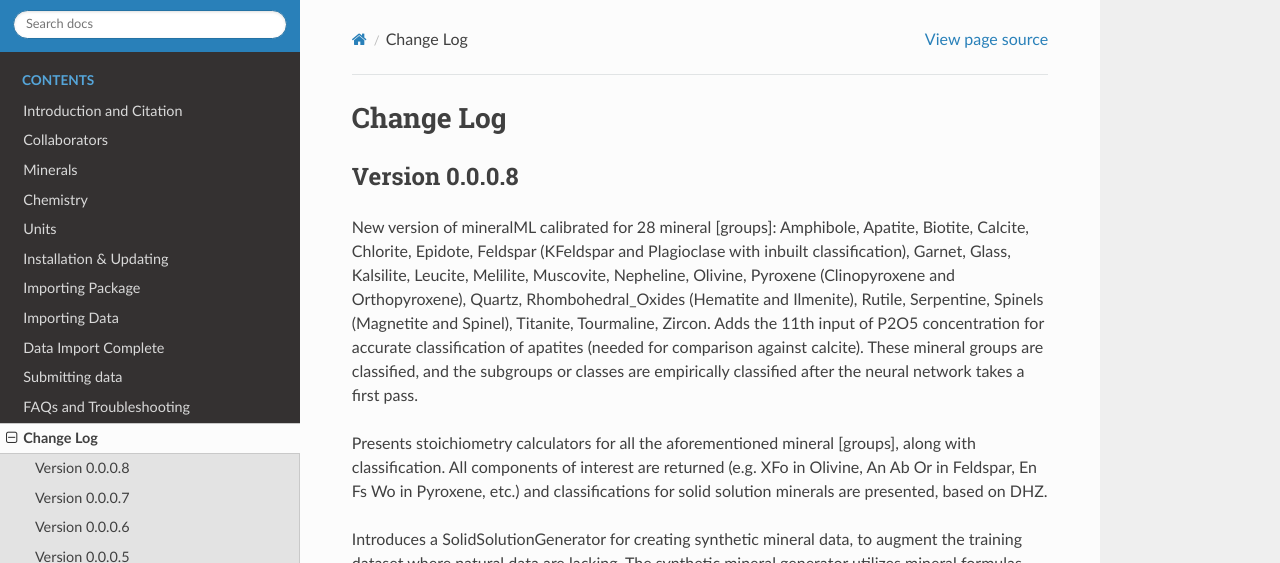
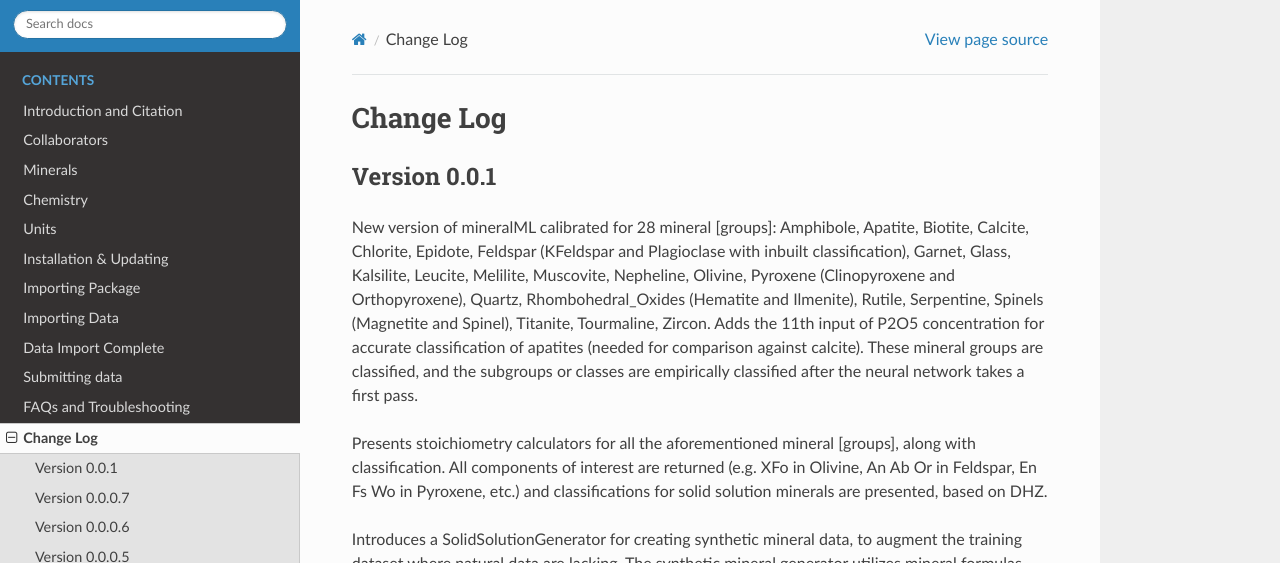
Before and after one commit to sarahshi/mineralML, a Sphinx documentation site: the page built from docs/Changelog.rst, in a window 1280 px wide and 900 px high. Shown: the top 563 px of the window. Built offline with Sphinx 7.4.7 and the Read the Docs theme 3.1.0, drawn with Linux system fonts in a browser that asks for light colours; pages that are not in the unit, such as notebooks, are missing from menus.

Commit message:
Update Changelog for correct versioning

```diff
--- a/docs/Changelog.rst
+++ b/docs/Changelog.rst
@@ -2,8 +2,8 @@
 Change Log
 ==========
 
-Version 0.0.0.8
-===============
+Version 0.0.1
+=============
 New version of mineralML calibrated for 28 mineral [groups]: Amphibole, Apatite, Biotite, Calcite, Chlorite, Epidote, Feldspar (KFeldspar and Plagioclase with inbuilt classification), Garnet, Glass, Kalsilite, Leucite, Melilite, Muscovite, Nepheline, Olivine, Pyroxene (Clinopyroxene and Orthopyroxene), Quartz, Rhombohedral_Oxides (Hematite and Ilmenite), Rutile, Serpentine, Spinels (Magnetite and Spinel), Titanite, Tourmaline, Zircon. Adds the 11th input of P2O5 concentration for accurate classification of apatites (needed for comparison against calcite). These mineral groups are classified, and the subgroups or classes are empirically classified after the neural network takes a first pass.
 
 Presents stoichiometry calculators for all the aforementioned mineral [groups], along with classification. All components of interest are returned (e.g. XFo in Olivine, An Ab Or in Feldspar, En Fs Wo in Pyroxene, etc.) and classifications for solid solution minerals are presented, based on DHZ.
```
